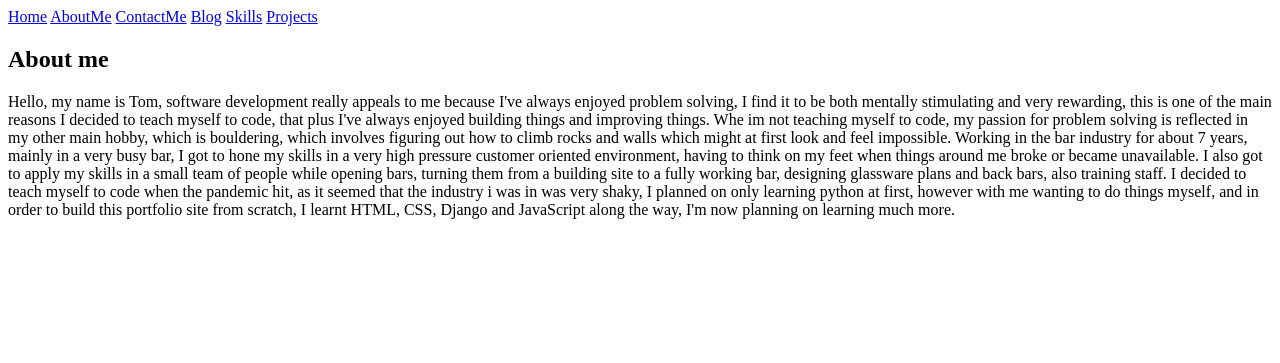
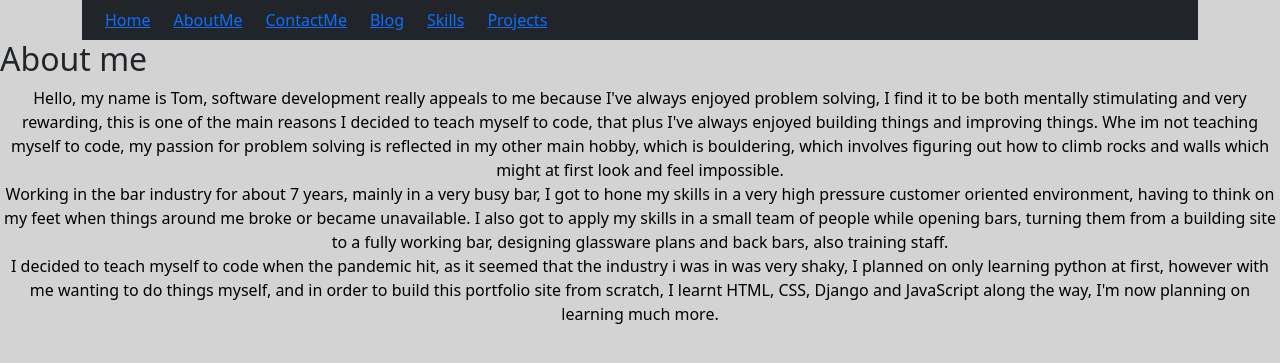
Before and after one commit to wozza0212/Portfolio, a Django app: page /about_me.html/ in a window 1280 px wide. Shown: the top 363 px of the page. Run offline with Django 3.2, Linux system fonts and the light colour scheme; parts of the project's set-up code (start-up, migrations or seed data) failed here and were passed over.

Commit message:
started CSS

```diff
--- a/portfolio/static/css/portfolio.css
+++ b/portfolio/static/css/portfolio.css
@@ -1,3 +1,15 @@
 h1{
-  color: blue;
+  color: red;
 }
+
+body{
+    background-color: #D3D3D3 !important;
+}
+
+#about-me {
+    text-align: center;
+    color: black;
+    padding-left: 100px
+    padding-right: 100px
+
+}
--- a/portfolio/templates/portfolio/about_me.html
+++ b/portfolio/templates/portfolio/about_me.html
@@ -9,22 +9,24 @@
 {% block content %}
 
         <h2>About me</h2>
-    <p>
+        <div class="container"></div>
+            <p id="about-me">
                 Hello, my name is Tom, software development really appeals to me because I've always enjoyed problem solving,
                 I find it to be both mentally stimulating and very rewarding, this is one of the main reasons I decided to
                 teach myself to code, that plus I've always enjoyed building things and improving things.
                 Whe im not teaching myself to code, my passion for problem solving is reflected in my other main hobby, which is
                 bouldering,  which involves figuring out how to climb rocks and walls which might at first look and feel
-        impossible.
+                impossible. <br>
                 Working in the bar industry for about 7 years, mainly in a very busy bar, I got to hone my skills in a very high
                 pressure customer oriented environment, having to think on my feet when things around me broke or became
                 unavailable.  I also got to apply my skills in a small team of people while opening bars, turning them from a
-        building site to a fully working bar, designing glassware plans and back bars, also training staff.
+                building site to a fully working bar, designing glassware plans and back bars, also training staff. <br>
                 I decided to teach myself to code when the pandemic hit, as it seemed that the industry i was in was very shaky,
                 I planned on only learning python at first, however with me wanting to do things myself, and in order to build this
                 portfolio site from scratch, I learnt HTML, CSS, Django and JavaScript along the way, I'm now planning on
                 learning much more.
             </p>
+        </div>
 {% endblock %}
 
 
--- a/portfolio/templates/portfolio/base.html
+++ b/portfolio/templates/portfolio/base.html
@@ -5,18 +5,31 @@
     <meta charset="UTF-8">
     <title>{% block title %}Thomas's Portfolio{% endblock %}</title>
     <link href="{% static 'css/portfolio.css' %}" rel="stylesheet">
+    <link href="https://cdn.jsdelivr.net/npm/bootstrap@5.1.1/dist/css/bootstrap.min.css" rel="stylesheet" integrity="sha384-F3w7mX95PdgyTmZZMECAngseQB83DfGTowi0iMjiWaeVhAn4FJkqJByhZMI3AhiU" crossorigin="anonymous">
+
 </head>
 <body>
-
-    <div class="navbar">
+    <div class="container">
+        <div class="navbar navbar-expand-lg navbar-dark bg-dark">
+            <li class="nav-item">
                 <a href="{% url 'home' %}">Home</a>
+            </li>
+            <li class="nav-item">
                 <a href="{% url 'about_me' %}">AboutMe</a>
+            </li>
+            <li class="nav-item">
                 <a href="{% url 'contact_me' %}">ContactMe</a>
+            </li>
+            <li class="nav-item">
                 <a href="{% url 'blog:post_list' %}">Blog</a>
+            </li>
+            <li class="nav-item">
                 <a href="{% url 'skills' %}">Skills</a>
+            </li>
+            <li class="nav-item">
                 <a href="{% url 'projects' %}">Projects</a>
-
-
+            </li>
+        </div>
     </div>
     <div id="content">
         {% block content %}
--- a/portfolio/templates/portfolio/home.html
+++ b/portfolio/templates/portfolio/home.html
@@ -7,6 +7,8 @@
 </head>
 <body>
 {% block content %}
+
+    <div class="container">
         <div class="Small_info">
             <h1>Thomas Wasnidge</h1>
             <p>A fully self taught developer, keen to both learn and help</p>
@@ -25,6 +27,7 @@
             {% endif %}
             {% endfor %}
         </div>
+    </div>
 {% endblock %}
 
 
```
Also changed, not shown: db.sqlite3. Lines whose indentation alone changed are shown as unchanged.
